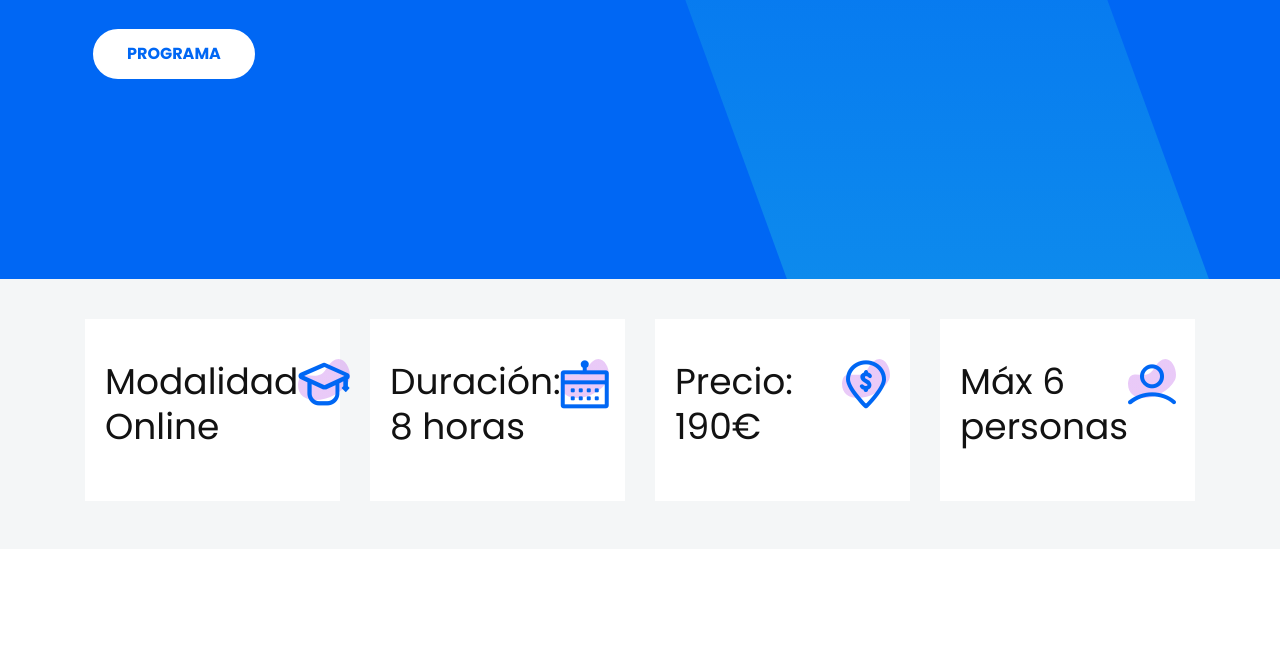
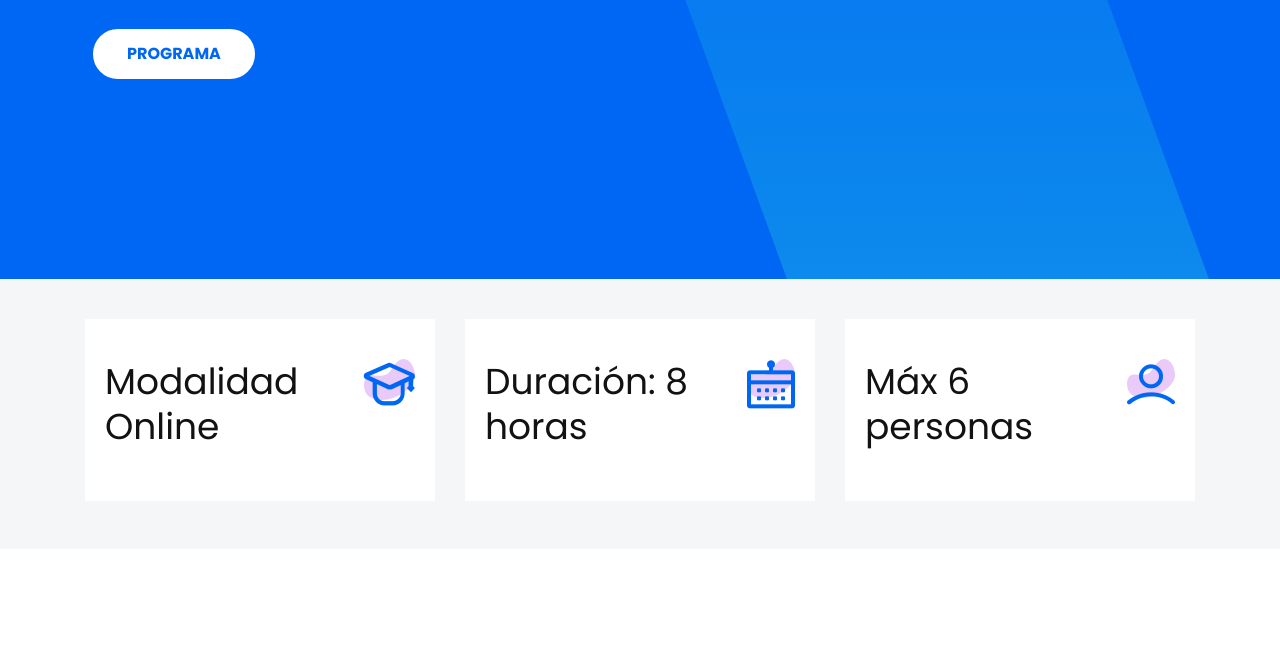
Before and after one commit to Lawlesscodelen/curso_computacion_juridico, a plain HTML site: page index.html in a window 1280 px wide. Shown: the part 385-1051 px from the top of the page. Drawn offline with Linux system fonts and the light colour scheme.

Commit message:
remove price

```diff
--- a/index.html
+++ b/index.html
@@ -133,7 +133,7 @@
     <section id="datos" class="features-area pt-0 pb-5">
         <div class="container">
             <div class="row justify-content-center">
-                <div class="col-lg-3 col-md-6 col-sm-6">
+                <div class="col-lg-4 col-md-6 col-sm-12">
                     <div class="single-features mt-40">
                         <div class="features-title-icon d-flex">
                             <h4 class="features-title"><a href="#">Modalidad Online</a></h4>
@@ -144,7 +144,7 @@
                         </div>
                     </div> <!-- single features -->
                 </div>
-                <div class="col-lg-3 col-md-6 col-sm-6">
+                <div class="col-lg-4 col-md-6 col-sm-12">
                     <div class="single-features mt-40">
                         <div class="features-title-icon d-flex">
                             <h4 class="features-title"><a href="#">Duración: 8 horas</a></h4>
@@ -155,19 +155,7 @@
                         </div>
                     </div> <!-- single features -->
                 </div>
-                <div class="col-lg-3 col-md-6 col-sm-6">
-                    <div class="single-features mt-40">
-                        <div class="features-title-icon d-flex">
-                        <h4 class="features-title"><a href="#">Precio: 190€</a></h4>
-                            <span>&#10;</span>
-                            <div class="features-icon">
-                                <i class="lni lni-money-location" style="font-size: 3em;line-height: 50px;"></i>
-                                <img class="shape" src="assets/images/f-shape-1.svg" alt="Shape">
-                            </div>
-                        </div>
-                    </div> <!-- single features -->
-                </div>
-                <div class="col-lg-3 col-md-6 col-sm-6">
+                <div class="col-lg-4 col-md-6 col-sm-12">
                     <div class="single-features mt-40">
                         <div class="features-title-icon d-flex">
                             <h4 class="features-title"><a href="#">Máx 6 personas</a></h4>
```
